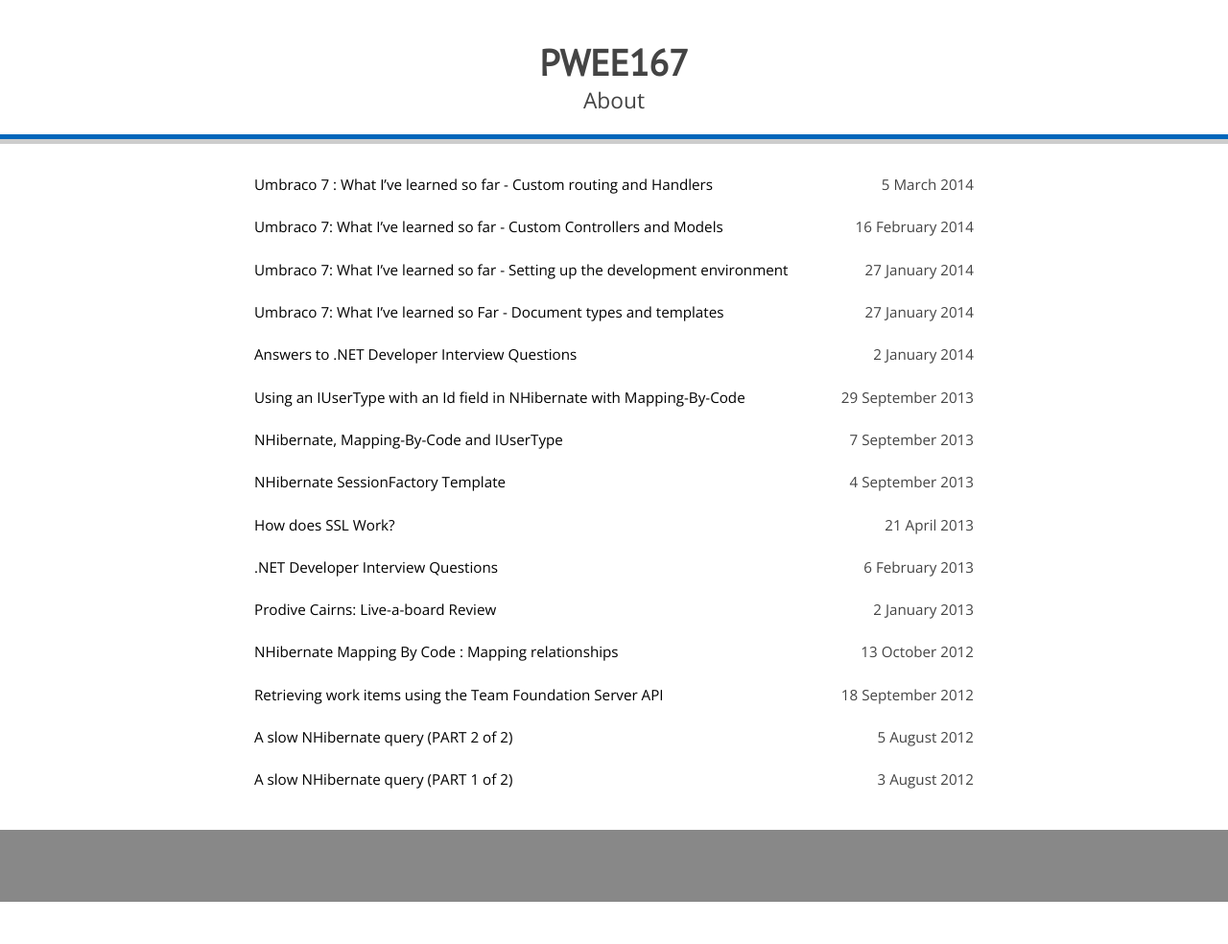
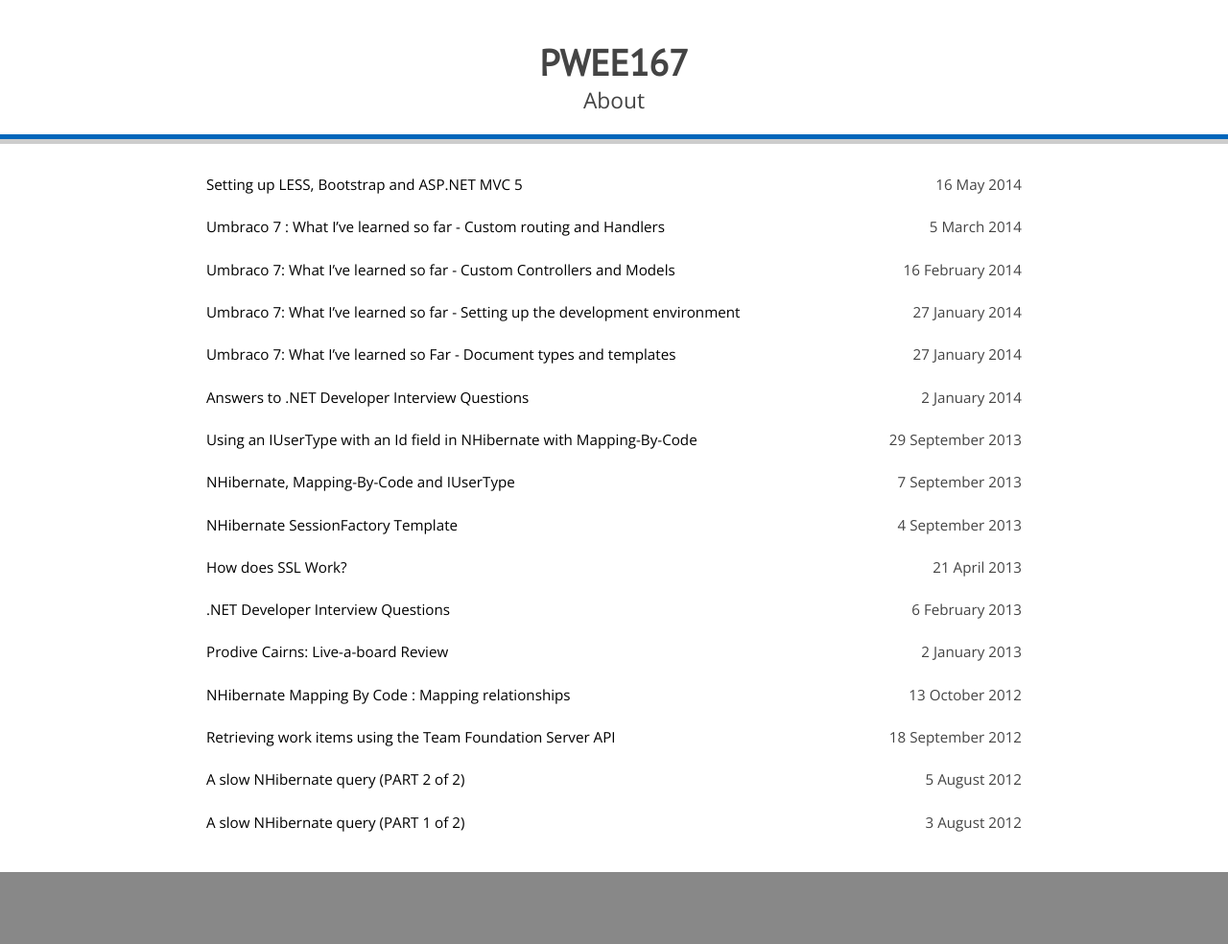
Before and after one commit to prabuw/prabuw.github.io, a Jekyll site: the page built from index.html, in a window 1280 px wide. Shown: the whole page at 96% size. Built offline with Jekyll 4.4.1, drawn with Linux system fonts in a browser that asks for light colours; Markdown is read by kramdown in place of the engine named in the settings; before the commit the page ends 940 px from its top, so only the background shows below that.

Commit message:
Setting up LESS, Bootstrap and ASP.NET MVC 5.

````diff
--- /dev/null
+++ b/_posts/2014-05-16-setting-up-less-bootstrap-aspnet-mvc-5.markdown
@@ -0,0 +1,182 @@
+---
+layout: post
+title: "Setting up LESS, Bootstrap and ASP.NET MVC 5"
+date: 2014-05-16
+categories: [LESS]
+---
+
+Recently, I joined a project built on ASP.NET MVC 5, [Bootstrap](http://getbootstrap.com/), Web API and KnockoutJS.
+It was initially built using the default styles that comes out of the box with Bootstrap. While this looks great, we
+needed to override them with the brand colours. On top of that, we also needed to manage the styles of various third
+party plugins and our own custom styles for the application.
+
+To make this easy, we decided to use the [LESS](http://lesscss.org/). For the uninitiated, LESS is a dynamic
+stylesheet language that is a super-set of CSS. Any CSS code is valid LESS code. It introduces concepts such as
+variables, nesting, mix-ins (extensions for .NET developers) etc. This gives more expressiveness to writing and
+organising CSS. In the end, the LESS code is compiled down to standard CSS file.
+
+After scouring the interwebs, I managed to get this integrated and working with the ASP.NET MVC 5 project. This is a
+guide for future references.
+
+####Setting up with NuGet####
+
+1) Start with installing LESS via our favourite package manager, NuGet.
+
+<div class="centered">
+    <img src="/images/less-nuget.png"  alt="LESS via NuGet" />
+</div>
+
+2) Uninstall the default Bootstrap NuGet package that comes with ASP.NET MVC 5.
+
+I would uninstall this package and replace them with the Bootstrap LESS files, as per the next step.
+This allows to do some *cool* LESS stuff with Bootstrap.
+
+**WARNING: Any changes in these Bootstrap files will be lost when you uninstall the package!**
+
+<div class="centered">
+    <img src="/images/uninstall-default-bootstrap-pkg-nuget.png"  alt="Uninstall default Bootstrap NuGet package" />
+</div>
+
+3) Next, install Twitter.Bootstrap.Less
+
+<div class="centered">
+    <img src="/images/bootstrap-less-nuget.png"  alt="Bootstrap LESS files via NuGet" />
+</div>
+
+This gives you all of Bootstrap in LESS files. If you did not perform step 2, NuGet might warn you about overriding the
+default Bootstrap files. Once again, if you customised them already, overriding them will cause you to loose those
+changes.
+
+4) Then, install a bundle transformer
+
+<div class="centered">
+    <img src="/images/bundletransformer-less-nuget.png"  alt="LESS BundleTransformer via NuGet" />
+</div>
+
+This is going to process those LESS files and convert them into CSS via ASP.NET's
+[bundling and minifications](http://www.asp.net/mvc/tutorials/mvc-4/bundling-and-minification).
+
+5) Finally, install JavascriptEngineSwitcher.V8
+
+<div class="centered">
+    <img src="/images/JavaScriptEngineSwitcher.V8-nuget.png"  alt="JavaScriptEngineSwitcher via NuGet" />
+</div>
+
+####Fix up Web.config####
+
+Now, we need to tinker with Web.config file. There should be a section called ```<bundleTransformer>```, go to it.
+Add the ```<less>``` child section in there as per below.
+
+``` xml
+<bundleTransformer xmlns="http://tempuri.org/BundleTransformer.Configuration.xsd">
+  <less useNativeMinification="true" ieCompat="true" strictMath="false" strictUnits="false" dumpLineNumbers="None">
+    <jsEngine name="V8JsEngine" />
+  </less>
+  <core>
+    <css>
+      <minifiers>
+        <add name="NullMinifier" type="BundleTransformer.Core.Minifiers.NullMinifier, BundleTransformer.Core" />
+      </minifiers>
+      <translators>
+        <add name="NullTranslator" type="BundleTransformer.Core.Translators.NullTranslator, BundleTransformer.Core" enabled="false" />
+        <add name="LessTranslator" type="BundleTransformer.Less.Translators.LessTranslator, BundleTransformer.Less" />
+      </translators>
+    </css>
+    <js>
+      <minifiers>
+        <add name="NullMinifier" type="BundleTransformer.Core.Minifiers.NullMinifier, BundleTransformer.Core" />
+      </minifiers>
+      <translators>
+        <add name="NullTranslator" type="BundleTransformer.Core.Translators.NullTranslator, BundleTransformer.Core" enabled="false" />
+      </translators>
+    </js>
+  </core>
+</bundleTransformer>
+```
+
+####Let's configure the BundleConfig.cs####
+
+BundleConfig.cs lives in the App_Start directory by default. This is where the bundling and minification is usually
+handled. We need to integrate the LESS bundling in there.
+
+In a standard ASP.NET MVC 5 project, the Bundle.config comes with bundling setup for the default Bootstrap css included.
+We need to remove that bundling and add in the LESS bundling for Bootstrap, as show below (I've commented out the
+default bundling).
+
+``` csharp
+public static void RegisterBundles(BundleCollection bundles)
+{
+    bundles.Add(new ScriptBundle("~/bundles/jquery").Include(
+                "~/Scripts/jquery-{version}.js"));
+
+    bundles.Add(new ScriptBundle("~/bundles/jqueryval").Include(
+                "~/Scripts/jquery.validate*"));
+
+    // Use the development version of Modernizr to develop with and learn from. Then, when you're
+    // ready for production, use the build tool at http://modernizr.com to pick only the tests you need.
+    bundles.Add(new ScriptBundle("~/bundles/modernizr").Include(
+                "~/Scripts/modernizr-*"));
+
+    bundles.Add(new ScriptBundle("~/bundles/bootstrap").Include(
+              "~/Scripts/bootstrap.js",
+              "~/Scripts/respond.js"));
+
+    //Remove default bootstrap bundling in favour of LESS bundling
+    //bundles.Add(new StyleBundle("~/Content/css").Include(
+    //          "~/Content/bootstrap.css",
+    //          "~/Content/site.css"));
+
+    var commonStylesBundle = new CustomStyleBundle(@"~/bundles/bootstrapless");
+    commonStylesBundle.Orderer = new NullOrderer();
+    commonStylesBundle.Include("~/Content/bootstrap/bootstrap.less");
+    bundles.Add(commonStylesBundle);
+}
+```
+
+####Include the bundle in your views####
+
+To use the bundle, we need to add some code to the view, specifically your ```_Layout.cshtml``` view which should be
+located in the Shared folder under views.
+
+<div class="centered">
+    <img src="/images/layout_view_location.png"  alt="Layout view" />
+</div>
+
+Open, the view and replace the following code:
+
+``` csharp
+@Styles.Render("~/Content/css")
+```
+
+with this:
+
+``` csharp
+@Styles.Render("~/Bundles/BootstrapLess")
+```
+
+####Time to test it: F5!####
+You are now ready to test it out. Debug the application, and you should see the default ASP.NET MVC 5 web application
+with all the Bootstrap styles.
+
+**Note: have a look at the source of the website, and you should something like the screenshot below.**
+
+<div class="centered">
+    <img src="/images/less-demo-website-source-code.png"  alt="LESS in the wild" />
+</div>
+
+If you click on the ```<link>``` with the LESS file as a href, you will see the CSS that was generated from. There is
+one more step we need to do, add [minification](http://en.wikipedia.org/wiki/Minification_(programming\)).
+
+####Minify the LESS output####
+
+To achieve this, we need to enable it in the BundleConfig.cs file. Open it and add the following line at the end of the
+```RegisterBundles``` function.
+
+``` csharp
+BundleTable.EnableOptimizations = true;
+```
+
+####Part 2: Organising LESS in ASP.NET MVC.####
+
+Part 2 of this post, will discuss how I chose to organise and manage the LESS files of Bootstrap, third party plugins
+ (e.g. Toastr) and our site specific custom CSS styles in the project.
--- a/css/base.css
+++ b/css/base.css
@@ -70,7 +70,7 @@
 
 .container
 {
-    width: 750px;
+    width: 850px;
     margin: 0 auto;
 }
 
@@ -96,7 +96,7 @@
     height: 10px;
     background: linear-gradient(#0066bb 50%, #cccccc 50%);
     margin-bottom: 20px;
-    min-width: 750px;
+    min-width: 850px;
 }
 
 #content-container
````
Also changed, not shown: images/JavaScriptEngineSwitcher.V8-nuget.PNG (added), images/bootstrap-less-nuget.PNG (added), images/bundletransformer-less-nuget.PNG (added), images/bundletransfromer-microsoftajax-nuget.PNG (added), images/layout_view_location.PNG (added), images/less-demo-website-source-code.PNG (added), images/less-nuget.PNG (added), images/uninstall-default-bootstrap-pkg-nuget.PNG (added).
